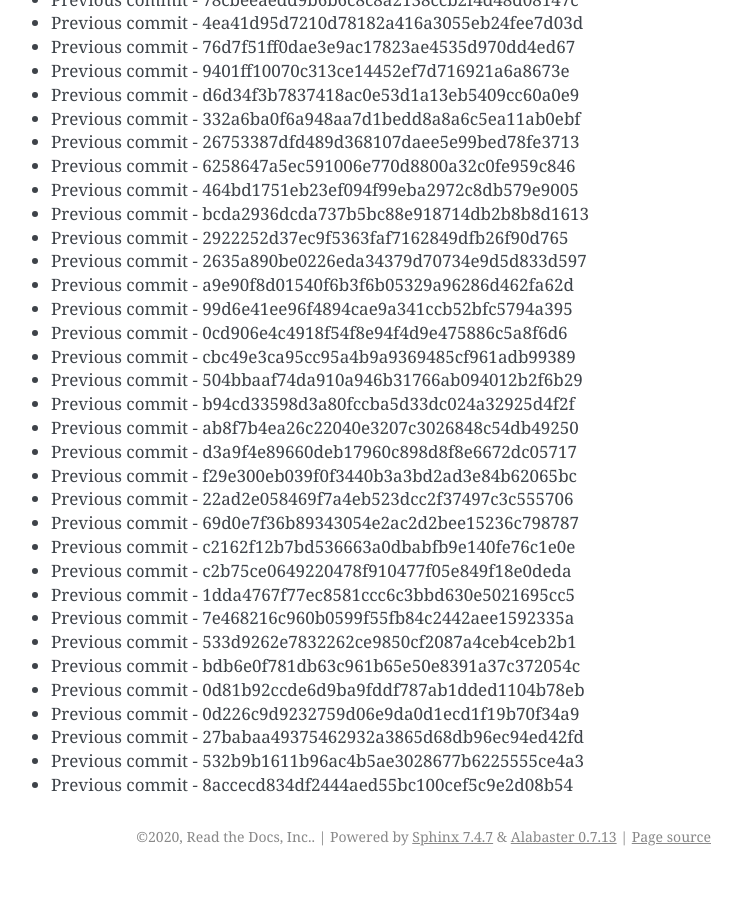
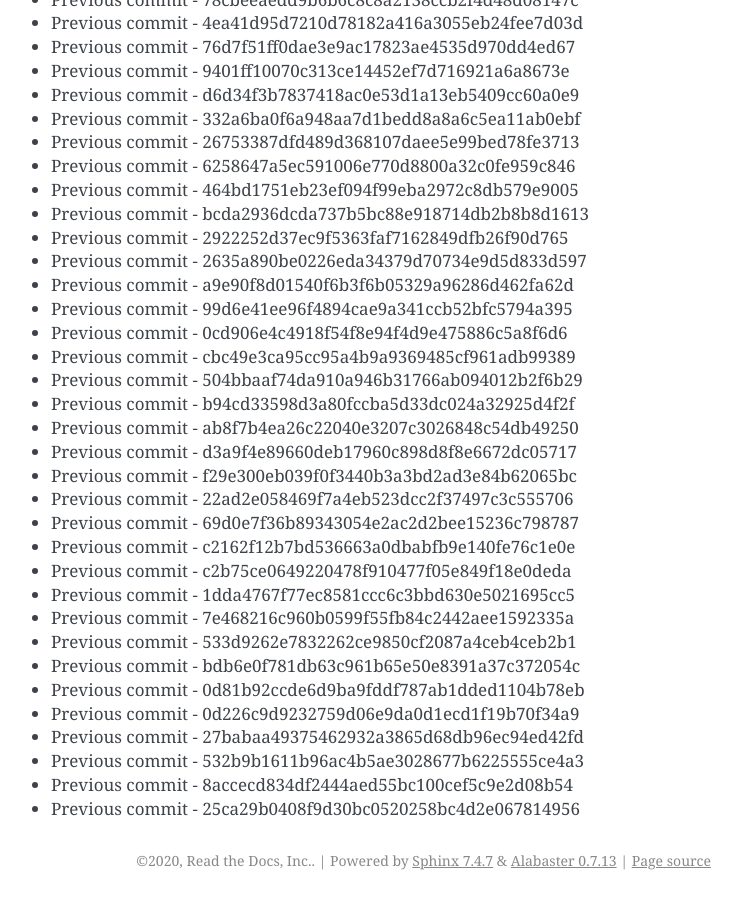
Before and after one commit to readthedocs/rtd-git-stresstest, a Sphinx documentation site: the page built from docs/updates.rst, in a window 1280 px wide and 900 px high, scrolled down 56055 px. Shown: the whole window, without its empty margins (399-1141 px from the left). Built offline with Sphinx 7.4.7, drawn with Linux system fonts in a browser that asks for light colours; before the commit the page ends 56931 px from its top, so only the background shows below that.

Commit message:
Generating commit from previous: 25ca29b0408f9d30bc0520258bc4d2e067814956

```diff
--- a/docs/updates.rst
+++ b/docs/updates.rst
@@ -2387,3 +2387,4 @@ It can be tested for any performance characteristics.
 * Previous commit - 27babaa49375462932a3865d68db96ec94ed42fd
 * Previous commit - 532b9b1611b96ac4b5ae3028677b6225555ce4a3
 * Previous commit - 8accecd834df2444aed55bc100cef5c9e2d08b54
+* Previous commit - 25ca29b0408f9d30bc0520258bc4d2e067814956
```
